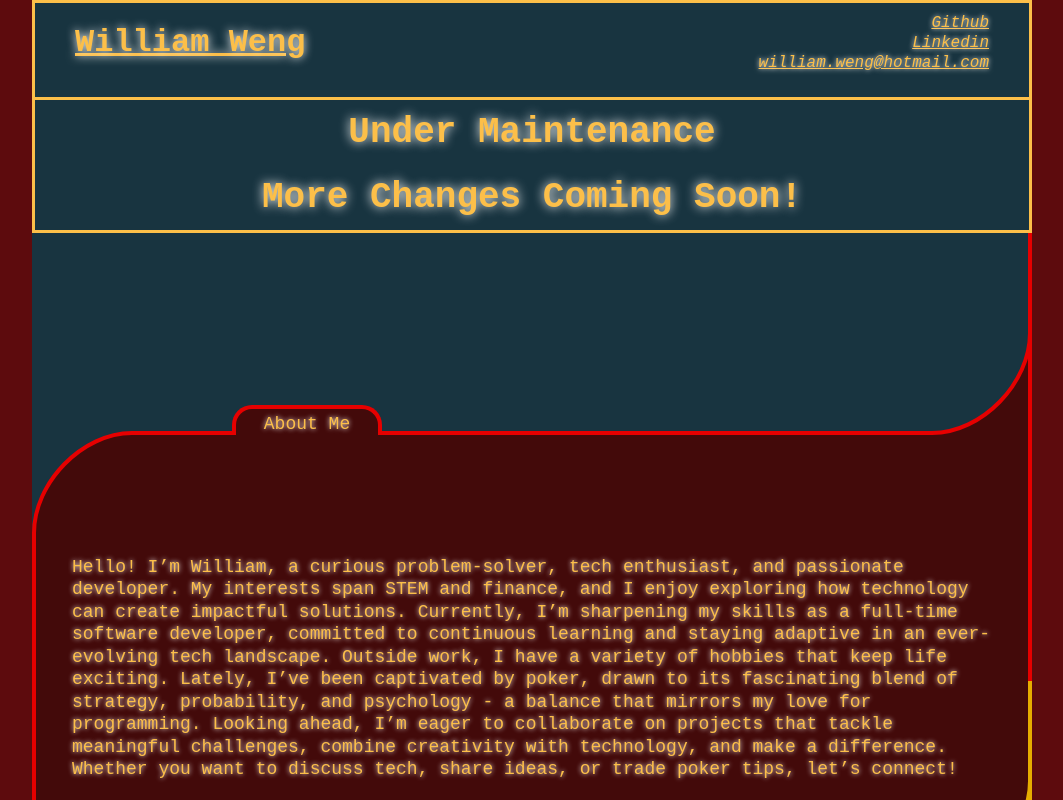
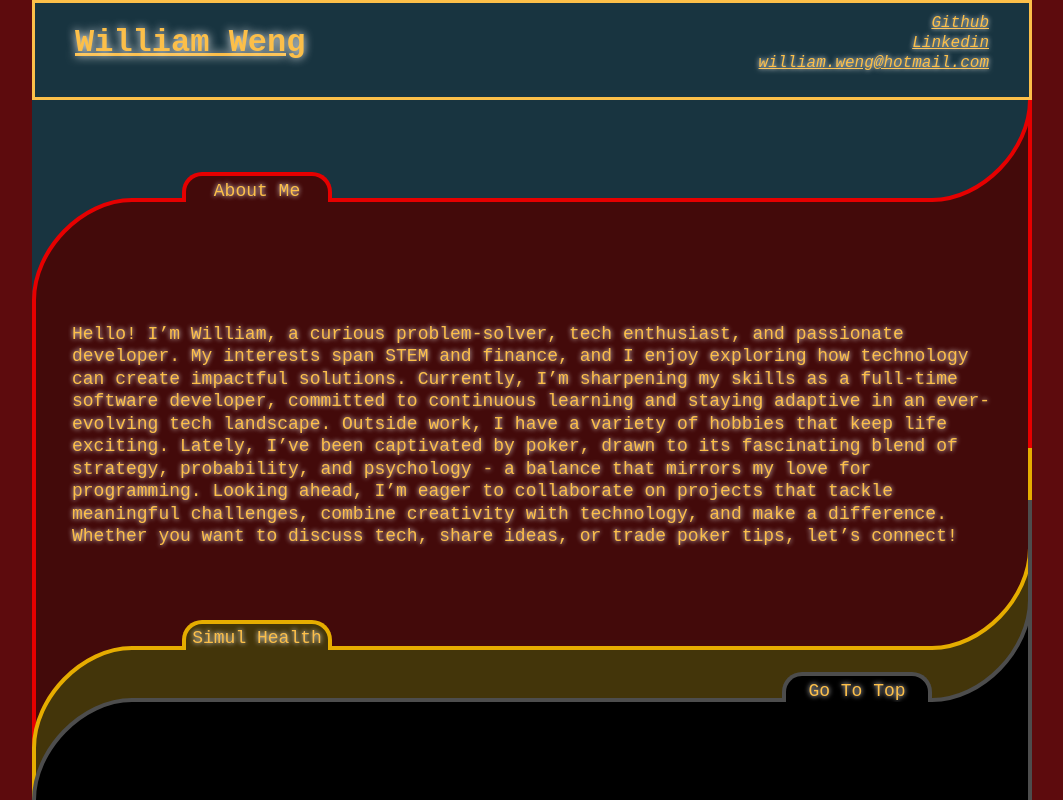
Before and after one commit to will-weng/will-weng.github.io, a React (Create React App) app: page / in a window 1280 px wide. Shown: the whole page, without its empty margins (108-1171 px from the left). Built offline with nearby package versions, Linux system fonts and the light colour scheme; the HTML template or start-up script is replaced by a standard one.

Commit message:
go to top tab with positioning for header tab

```diff
--- a/src/App.tsx
+++ b/src/App.tsx
@@ -10,6 +10,14 @@ const StyleApp = styled.div`
     height: 100dvh;
     width: 100dvw;
     overflow: hidden;
+
+    * {
+        scrollbar-width: none;  /* Firefox */
+        -ms-overflow-style: none; /* IE 10+ */
+        &::-webkit-scrollbar { /* Hide scrollbar for Chrome, Safari and Opera */
+            display: none;
+        }
+    }
 `;
 
 function App() {
--- a/src/Content.tsx
+++ b/src/Content.tsx
@@ -1,6 +1,5 @@
 import styled from "styled-components";
 import Folders from "./components/Folder/Folders";
-import Maintenance from "./components/Maintenance";
 
 const ContentStyle = styled.div`
     display: flex;
@@ -14,17 +13,12 @@ const ContentStyle = styled.div`
 
     overflow-x: hidden;
     overflow-y: scroll;
-    scrollbar-width: none;  /* Firefox */
-    -ms-overflow-style: none; /* IE 10+ */
-    &::-webkit-scrollbar { /* Hide scrollbar for Chrome, Safari and Opera */
-        display: none;
-    }
 `
 
 function Content() {
     return (
         <ContentStyle>
-            <Maintenance />
+            {/* <Maintenance /> */}
             <Folders />
         </ContentStyle>
     );
--- a/src/components/Folder/Folder.tsx
+++ b/src/components/Folder/Folder.tsx
@@ -28,7 +28,7 @@ function Folder(props: FolderProps) {
 
     return (
         <StyledFolder>
-            <FolderHeader title={folder.tabName ?? folder.name} colour={props.colour} />
+            <FolderHeader title={folder.tabName ?? folder.name} colour={props.colour} position="150px" />
             <FolderSummary dates={folder.dates} summary={folder.summary} colour={props.colour} />
         </StyledFolder>
     );
--- a/src/components/Folder/FolderHeader.tsx
+++ b/src/components/Folder/FolderHeader.tsx
@@ -5,7 +5,8 @@ import FolderHeaderTab from "./FolderHeaderTab";
 
 export interface FolderHeaderProp {
     title: string,
-    colour: string
+    colour: string,
+    position: string
 }
 
 const StyledFolderHeader = styled.div`
@@ -74,7 +75,7 @@ function FolderHeader(prop: FolderHeaderProp) {
 
     return (
         <StyledFolderHeader>
-            <FolderHeaderTab title={prop.title} colour={prop.colour} />
+            <FolderHeaderTab title={prop.title} colour={prop.colour} position={prop.position} />
             <StyledSVG >
                 <path
                     d={generatePath(dynamicWidth)}
--- a/src/components/Folder/FolderHeaderTab.tsx
+++ b/src/components/Folder/FolderHeaderTab.tsx
@@ -2,7 +2,7 @@ import { lighten, saturate } from "polished";
 import styled from "styled-components";
 import { FolderHeaderProp } from "./FolderHeader";
 
-const StyledFolderHeaderTab = styled.div<{ $colour: string, $borderColour: string }>`
+const StyledFolderHeaderTab = styled.div<{ $colour: string, $borderColour: string, $position: string }>`
     display: flex;
     flex-direction: column;
     justify-content: flex-end;
@@ -12,7 +12,7 @@ const StyledFolderHeaderTab = styled.div<{ $colour: string, $borderColour: strin
     overflow: hidden;
     text-align: center;
     border-radius: 20px 20px 0 0;
-    left: 200px;
+    left: ${props => props.$position};
     top: 172px;
     background-color: ${props => props.$colour};
     border-style: solid;
@@ -24,7 +24,7 @@ function FolderHeaderTab(prop: FolderHeaderProp) {
     const borderColour = lighten(0.3, saturate(0.5, prop.colour));
 
     return (
-        <StyledFolderHeaderTab $colour={prop.colour} $borderColour={borderColour}>
+        <StyledFolderHeaderTab $colour={prop.colour} $borderColour={borderColour} $position={prop.position}>
             {prop.title}
         </StyledFolderHeaderTab>
     );
--- a/src/components/Folder/Folders.tsx
+++ b/src/components/Folder/Folders.tsx
@@ -1,9 +1,9 @@
 import styled from "styled-components";
 import foldercontent from '../data/folderContent.json';
 import Folder, { FolderContentType } from './Folder';
+import GoToTop from "./GoToTop";
 
 const StyledFolders = styled.div`
-    overflow-y: scroll;
 `
 
 function getColor(index: number, total: number) {
@@ -17,9 +17,9 @@ function Folders() {
     return (
         <StyledFolders>
             {foldersList.map((folder, i) =>
-                (<Folder key={folder.name} folder={folder} colour={getColor(i, foldersList.length)}></Folder>)
+                <Folder key={folder.name} folder={folder} colour={getColor(i, foldersList.length)} />
             )}
-            <div style={{ height: '300px' }} />
+            <GoToTop />
         </StyledFolders>
     );
 }
--- /dev/null
+++ b/src/components/Folder/GoToTop.tsx
@@ -0,0 +1,18 @@
+import styled from "styled-components";
+import FolderHeader from "./FolderHeader";
+
+const StyledGoToTop = styled.div`
+    position: absolute;
+    bottom: 0px;
+    overflow: hidden;
+`
+
+function GoToTop() {
+    return (
+        <StyledGoToTop>
+            <FolderHeader title={"Go To Top"} colour={"black"} position={"750px"} />
+        </StyledGoToTop >
+    );
+}
+
+export default GoToTop;
```
